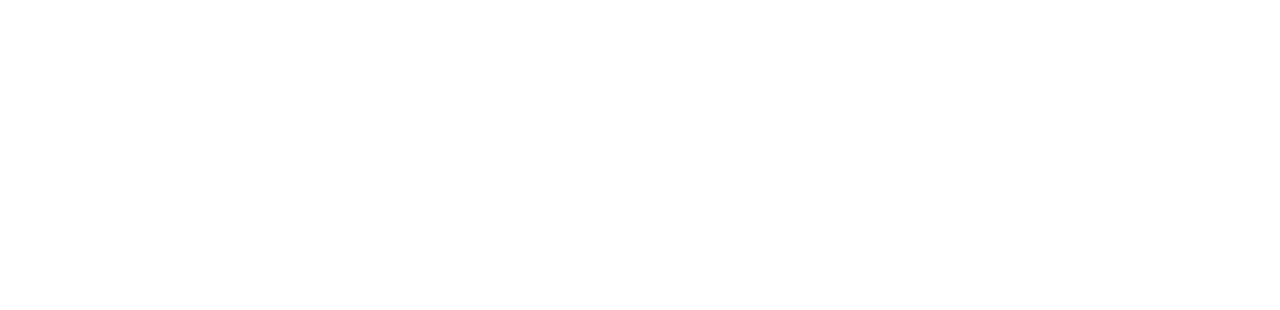
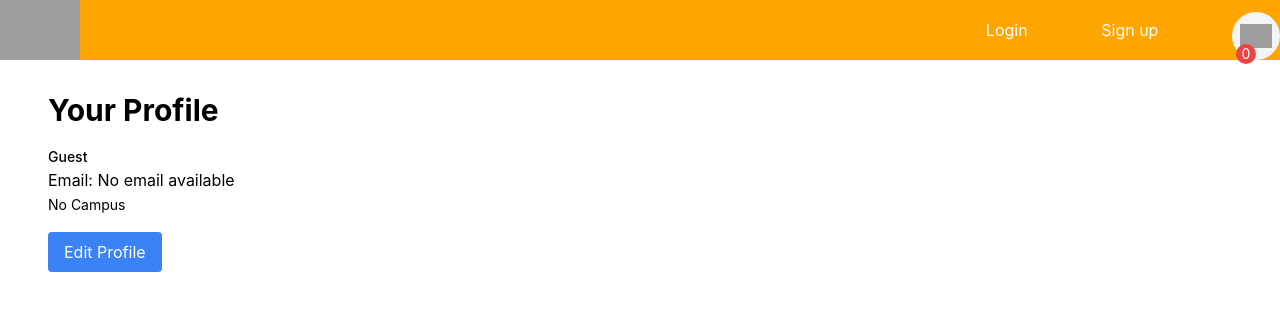
Before and after one commit to Visasquatch/my-campus-crib, a React (Create React App) app: page /profile in a window 1280 px wide. Before the commit this address had no page. Shown: the top 310 px of the page. Built offline with nearby package versions, Linux system fonts and the light colour scheme; grey boxes are pictures that could not be loaded.

Commit message:
Added profile page

```diff
--- a/src/App.js
+++ b/src/App.js
@@ -9,6 +9,7 @@
 import Detail from './pages/details.jsx';
 import  Actual_Cart  from './pages/actualCart.jsx';
 import ForgotP from './pages/forgotPassword.jsx';
+import Profile from './pages/profile.jsx';
 
 function App() {
   return (
@@ -18,6 +19,7 @@
     <Route path="/" element={<Home />} />
     <Route path="/login" element={<Login />} />
     <Route path="/signup" element={<SignUp />} />
+    <Route path="/profile" element={<Profile />} />
     <Route path="/cart" element={<Actual_Cart />} />
         <Route path="/university-of-ilorin" element={<UIL />} />
         <Route path="/university-of-ilorin/:slug" element={<Detail />} />
--- /dev/null
+++ b/src/pages/profile.jsx
@@ -0,0 +1,32 @@
+import { useState, useEffect } from "react";
+
+function Profile() {
+  const [user, setUser] = useState(null);
+  const [campus, setCampus] = useState('');
+
+  useEffect(() => {
+    const storedUser = localStorage.getItem('google_user') || localStorage.getItem('manual_user');
+    const storedCampus = localStorage.getItem('user_campus');
+
+    if (storedUser) setUser(JSON.parse(storedUser));
+    if (storedCampus) setCampus(storedCampus);
+  }, []);
+
+  return (
+    <div className="p-8">
+      <h1 className="text-3xl font-bold mb-4">Your Profile</h1>
+
+      <span className="text-sm font-medium">
+        {user ? `${user.fName || user.given_name || user.name} ${user.lName || ''}` : 'Guest'}
+      </span>
+
+      <p>Email: {user ? user.email : 'No email available'}</p>
+
+      <span className="text-sm">{campus || 'No Campus'}</span><br/>
+
+      <button className="mt-4 px-4 py-2 bg-blue-500 text-white rounded">Edit Profile</button>
+    </div>
+  );
+}
+
+export default Profile;
```
